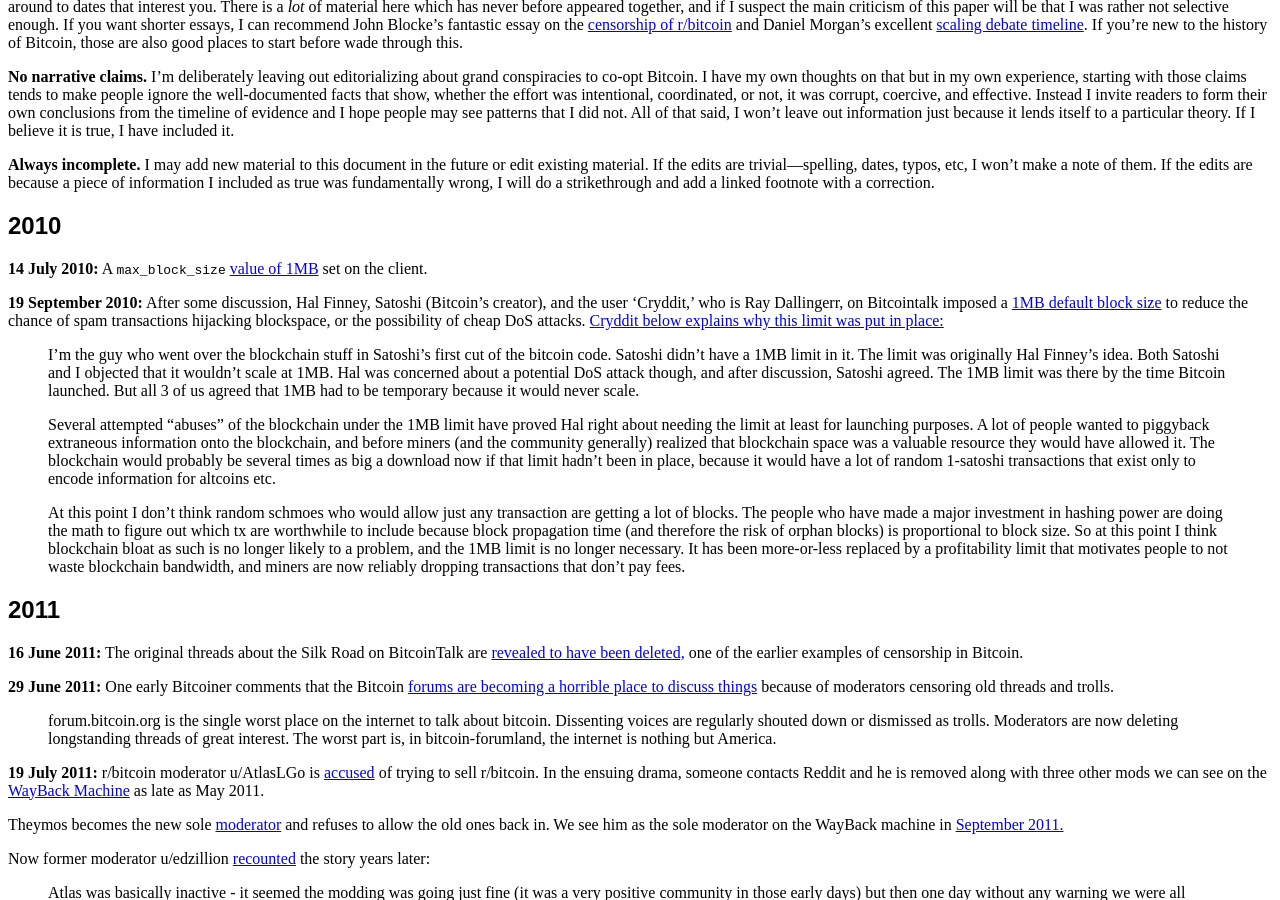
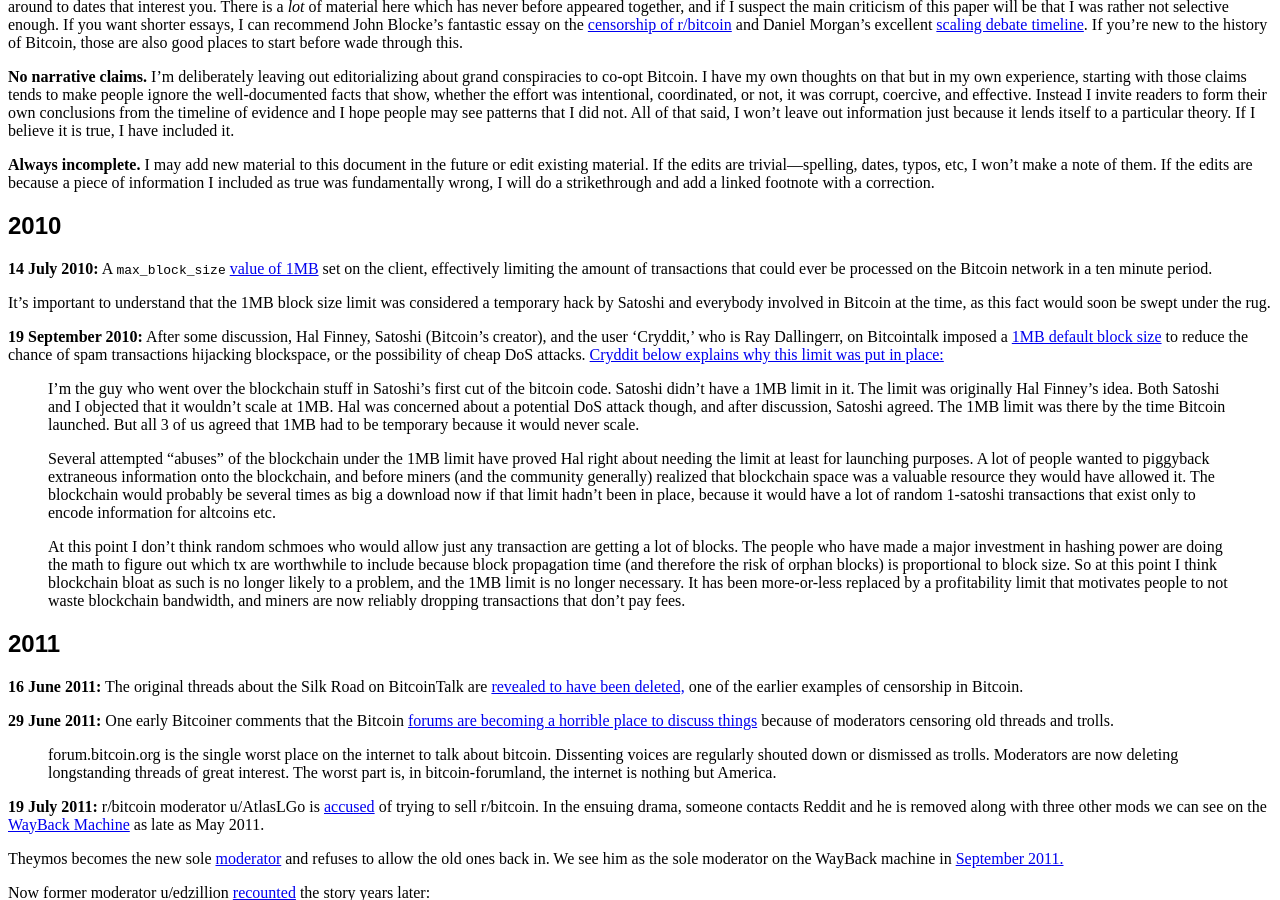
Before and after one commit to derykmakgill/website, a Jekyll site: the page built from btc.md, in a window 1280 px wide and 900 px high, scrolled down 500 px. Built offline with Jekyll 4.4.1, drawn with Linux system fonts in a browser that asks for light colours; a script that is not in the unit is left out.

Commit message:
Update btc.md

```diff
--- a/btc.md
+++ b/btc.md
@@ -26,7 +26,9 @@
 
 ## 2010
 
-**14 July 2010:** A <code>max_block_size</code> [value of 1MB](https://github.com/bitcoin/bitcoin/commit/a30b56ebe76ffff9f9cc8a6667186179413c6349#diff-118fcbaaba162ba17933c7893247df3aR2614) set on the client.
+**14 July 2010:** A <code>max_block_size</code> [value of 1MB](https://github.com/bitcoin/bitcoin/commit/a30b56ebe76ffff9f9cc8a6667186179413c6349#diff-118fcbaaba162ba17933c7893247df3aR2614) set on the client, effectively limiting the amount of transactions that could ever be processed on the Bitcoin network in a ten minute period.
+
+It's important to understand that the 1MB block size limit was considered a temporary hack by Satoshi and everybody involved in Bitcoin at the time, as this fact would soon be swept under the rug.
 
 **19 September 2010:** After some discussion, Hal Finney, Satoshi (Bitcoin’s creator), and the user ‘Cryddit,’ who is Ray Dallingerr, on Bitcointalk imposed a [1MB default block size](https://github.com/bitcoin/bitcoin/commit/172f006020965ae8763a0610845c051ed1e3b522) to reduce the chance of spam transactions hijacking blockspace, or the possibility of cheap DoS attacks. [Cryddit below explains why this limit was put in place:](https://bitcointalk.org/index.php?topic=946236.msg10388435#msg10388435)
 
```
